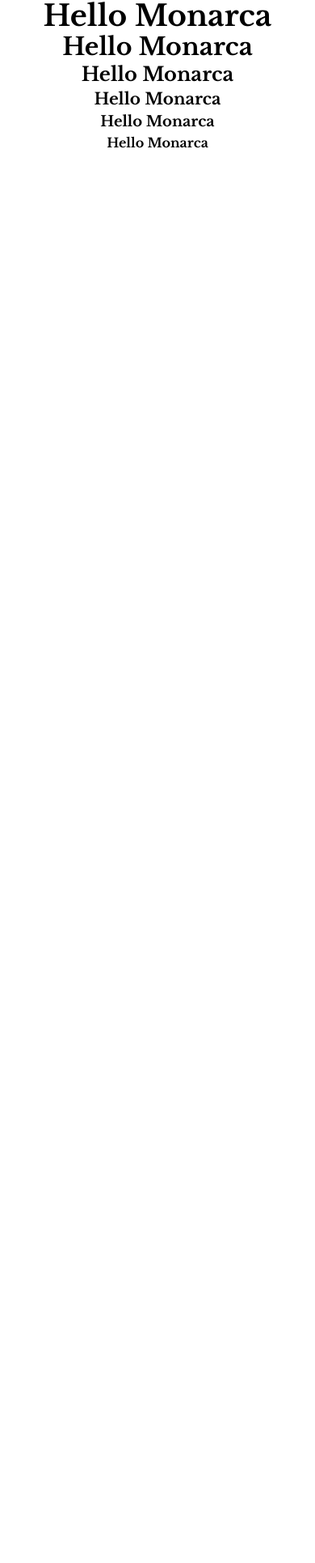
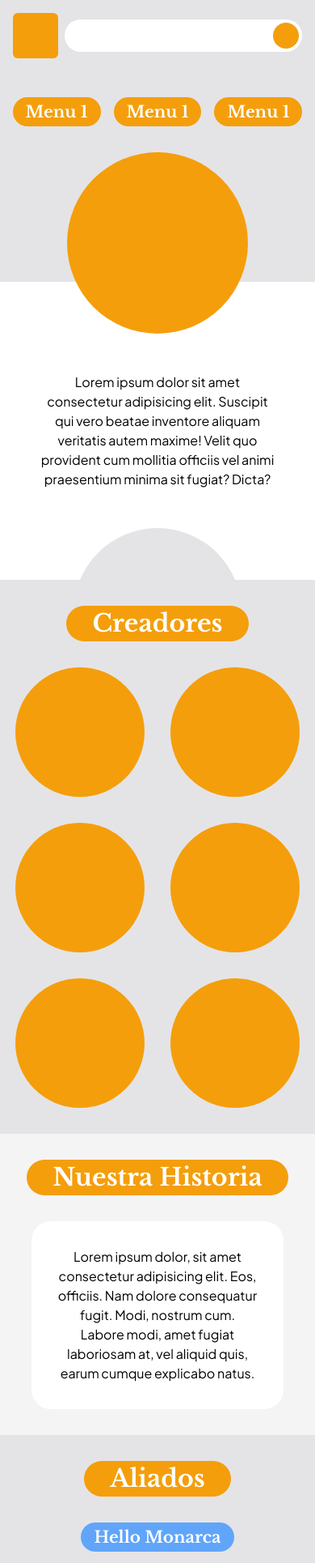
Before and after one commit to fernando801/TerritorioMonarca, a Next.js app: page / in a window 390 px wide. Shown: the top 1930 px of the page at 81% size. Before the commit the page ends 844 px from the top, so only its background shows below. Built offline with nearby package versions, Linux system fonts and the light colour scheme.

Commit message:
Home page mobile layout

```diff
--- a/pages/index.js
+++ b/pages/index.js
@@ -4,12 +4,76 @@ import Image from 'next/image'
 export default function Home() {
   return (
     <div>
-      <h1 className='text-center'>Hello Monarca</h1>
-      <h2 className='text-center'>Hello Monarca</h2>
-      <h3 className='text-center'>Hello Monarca</h3>
-      <h4 className='text-center'>Hello Monarca</h4>
-      <h5 className='text-center'>Hello Monarca</h5>
-      <h6 className='text-center'>Hello Monarca</h6>
+      <section className='bg-zinc-200'>
+        <div className='container relative mx-auto'>
+          <div className='flex items-center justify-between gap-2 p-4'>
+            <div className='aspect-square h-14 rounded-md bg-amber-500'></div>
+            <div className='flex max-w-[25rem] grow items-center justify-between overflow-hidden rounded-full bg-white p-1'>
+              <input
+                className='w-full p-1 px-2 text-base focus:outline-none'
+                type='text'
+              />
+              <div className='aspect-square h-8 shrink-0 rounded-full bg-amber-500'></div>
+            </div>
+          </div>
+          <div className='flex justify-center gap-4 pt-8 pb-48 font-serif text-lg text-white'>
+            <h4 className='pill px-4 py-1'>Menu 1</h4>
+            <h4 className='pill px-4 py-1'>Menu 1</h4>
+            <h4 className='pill px-4 py-1'>Menu 1</h4>
+          </div>
+          <div className='absolute left-1/2 -bottom-16 mx-auto aspect-square w-56 -translate-x-1/2 transform rounded-full bg-amber-500'></div>
+        </div>
+      </section>
+      <section>
+        <div className='container mx-auto py-28 px-12 text-center'>
+          <p>
+            Lorem ipsum dolor sit amet consectetur adipisicing elit. Suscipit
+            qui vero beatae inventore aliquam veritatis autem maxime! Velit quo
+            provident cum mollitia officiis vel animi praesentium minima sit
+            fugiat? Dicta?
+          </p>
+        </div>
+      </section>
+      <section className='bg-zinc-200'>
+        <div className='container relative mx-auto py-8'>
+          <div className='absolute left-1/2 -top-16 -z-10 mx-auto aspect-square w-52 -translate-x-1/2 transform rounded-full bg-zinc-200'></div>
+          <h2 className='pill mx-auto px-8 py-1'>Creadores</h2>
+          <div className='mt-8 flex flex-wrap justify-center gap-8'>
+            <div className='aspect-square w-40 rounded-full bg-amber-500'></div>
+            <div className='aspect-square w-40 rounded-full bg-amber-500'></div>
+            <div className='aspect-square w-40 rounded-full bg-amber-500'></div>
+            <div className='aspect-square w-40 rounded-full bg-amber-500'></div>
+            <div className='aspect-square w-40 rounded-full bg-amber-500'></div>
+            <div className='aspect-square w-40 rounded-full bg-amber-500'></div>
+          </div>
+        </div>
+      </section>
+      <section className='bg-zinc-100'>
+        <div className='container mx-auto py-8'>
+          <h2 className='pill mx-auto px-8 py-1'> Nuestra Historia</h2>
+          <div className='bg-whiete mx-auto mt-8 w-4/5 rounded-3xl bg-white p-8 text-center'>
+            <p>
+              Lorem ipsum dolor, sit amet consectetur adipisicing elit. Eos,
+              officiis. Nam dolore consequatur fugit. Modi, nostrum cum. Labore
+              modi, amet fugiat laboriosam at, vel aliquid quis, earum cumque
+              explicabo natus.
+            </p>
+          </div>
+        </div>
+      </section>
+      <section className='bg-zinc-200'>
+        <div className='container mx-auto py-8'>
+          <h2 className='pill mx-auto mb-8 px-8 py-1'>Aliados</h2>
+          <div className='flex flex-wrap items-center justify-center gap-4 px-4'>
+            <h4 className='pill bg-blue-400'>Hello Monarca</h4>
+            <h4 className='pill bg-blue-400'>Hello Monarca</h4>
+            <h4 className='pill bg-blue-400'>Hello Monarca</h4>
+            <h4 className='pill bg-blue-400'>Hello Monarca</h4>
+            <h5 className='pill bg-blue-400'>Hello Monarca</h5>
+            <h6 className='pill bg-blue-400'>Hello Monarca</h6>
+          </div>
+        </div>
+      </section>
     </div>
   )
 }
--- a/styles/globals.css
+++ b/styles/globals.css
@@ -17,8 +17,19 @@ a {
   box-sizing: border-box;
 }
 
+@layer components {
+  .pill {
+    @apply w-fit rounded-full bg-amber-500 py-1 px-4 text-center text-white;
+  }
+}
+
 @layer base {
-  h1, h2, h3, h4, h5, h6 {
+  h1,
+  h2,
+  h3,
+  h4,
+  h5,
+  h6 {
     @apply font-serif font-bold;
   }
 
@@ -45,5 +56,4 @@ a {
   h6 {
     @apply text-base sm:text-lg;
   }
-
 }
```
Also changed, not shown: package.json (+3 -4 lines), .eslintrc.json (deleted), 1 other file (tests, documents, lock files or other folders).
